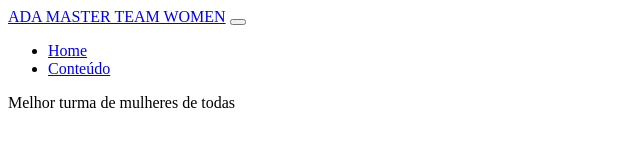
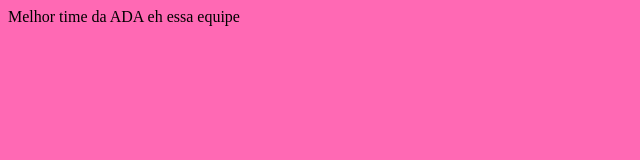
Before and after one commit to tvieirabruna/grupo2, a plain HTML site: page index.html in a window 1280 px wide. Shown: the whole page, without its empty margins (0-640 px from the left). Drawn offline with Linux system fonts and the light colour scheme.

Commit message:
Update index.html

```diff
--- a/index.html
+++ b/index.html
@@ -6,28 +6,16 @@
     <meta http-equiv="X-UA-Compatible" content="ie=edge">
     <title>Git Herika Machado</title>
   </head>
-  <body>
+  <body <!DOCTYPE html>
 
-    <nav class="navbar navbar-expand-lg bg-light">
-        <div class="container-fluid">
-          <a class="navbar-brand" href="#">ADA MASTER TEAM WOMEN</a>
-          <button class="navbar-toggler" type="button" data-bs-toggle="collapse" data-bs-target="#navbarText" aria-controls="navbarText" aria-expanded="false" aria-label="Toggle navigation">
-            <span class="navbar-toggler-icon"></span>
-          </button>
-          <div class="collapse navbar-collapse" id="navbarText">
-            <ul class="navbar-nav me-auto mb-2 mb-lg-0">
-              <li class="nav-item">
-                <a class="nav-link active" aria-current="page" href="#">Home</a>
-              </li>
-              <li class="nav-item">
-                <a class="nav-link" href="#">Conteúdo</a>
-              </li>
-            </ul>
-            <span class="navbar-text">
-              Melhor turma de mulheres de todas
-            </span>
-          </div>
-        </div>
-    </nav>
+<html>
+ <head>
+  <title> Testando as cores </title>
+  <meta name="description" content="Como alterar a cor do plano de fundo de um site em HTML">
+ </head>
+
+ <body bgcolor="#FF69B4">
+  Melhor time da ADA eh essa equipe
+ </body>
   </body>
 </html>
```
